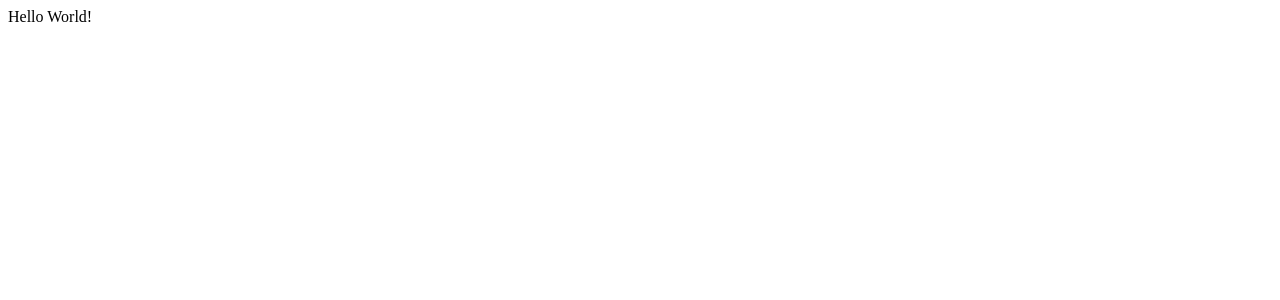
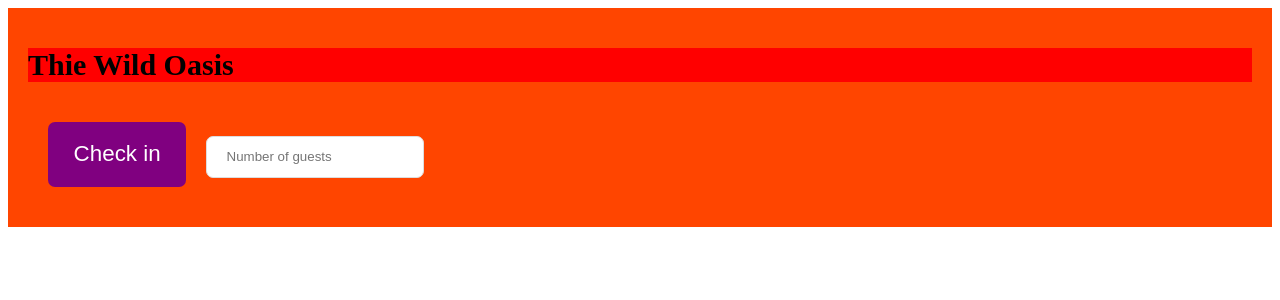
Before and after one commit to OmarElkeshen38/The-Wild-Oasis, a React (Vite) app: page / in a window 1280 px wide. Shown: the top 300 px of the page. Built offline with nearby package versions, Linux system fonts and the light colour scheme.

Commit message:
Introduction to styled-components

```diff
--- a/package.json
+++ b/package.json
@@ -11,7 +11,8 @@
   },
   "dependencies": {
     "react": "^18.2.0",
-    "react-dom": "^18.2.0"
+    "react-dom": "^18.2.0",
+    "styled-components": "^6.1.12"
   },
   "devDependencies": {
     "@types/react": "^18.2.15",
--- a/src/App.jsx
+++ b/src/App.jsx
@@ -1,8 +1,40 @@
+import styled from 'styled-components';
+
+const H1 = styled.h1`
+  font-size: 30px;
+  font-weight: 600;
+  background-color: red;
+`;
+
+const Button = styled.button`
+  font-size: 1.4rem;
+  padding: 1.2rem 1.6rem;
+  margin: 20px;
+  font-weight: 500;
+  border: none;
+  border-radius: 7px;
+  background-color: purple;
+  color: white;
+`;
+
+const Input = styled.input`
+  border: 1px solid #ddd;
+  border-radius: 7px;
+  padding: 0.8rem 1.2rem;
+`
+
+const StyledApp = styled.div`
+  background-color: orangered;
+  padding: 20px;
+`;
+
 function App() {
   return (
-    <div>
-      Hello World!
-    </div>
+    <StyledApp>
+      <H1>Thie Wild Oasis</H1>
+      <Button>Check in</Button>
+      <Input type='number' placeholder='Number of guests' />
+    </StyledApp>
   )
 }
 
```
Also changed, not shown: 1 other file (tests, documents, lock files or other folders).
